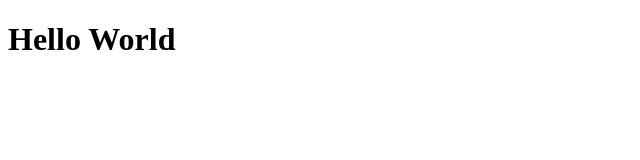
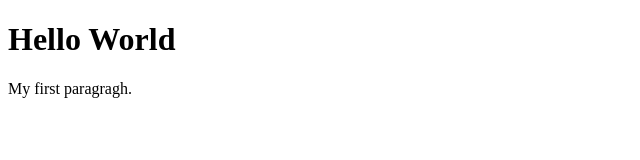
Before and after one commit to ravenruckus/website, a plain HTML site: page index.html in a window 1280 px wide. Shown: the whole page, without its empty margins (0-640 px from the left). Drawn offline with Linux system fonts and the light colour scheme.

Commit message:
Update index.html

```diff
--- a/index.html
+++ b/index.html
@@ -5,4 +5,5 @@
   <title>Alicia Gyori</title>
   <body>
     <h1>Hello World</h1>
+    <p>My first paragragh.</p>
   </body>
```
